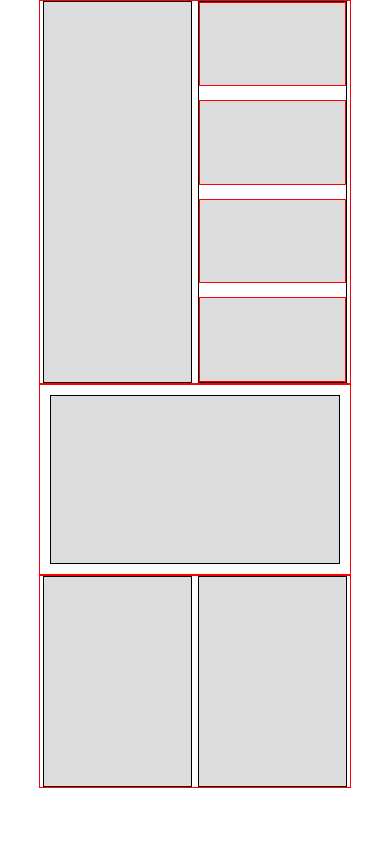
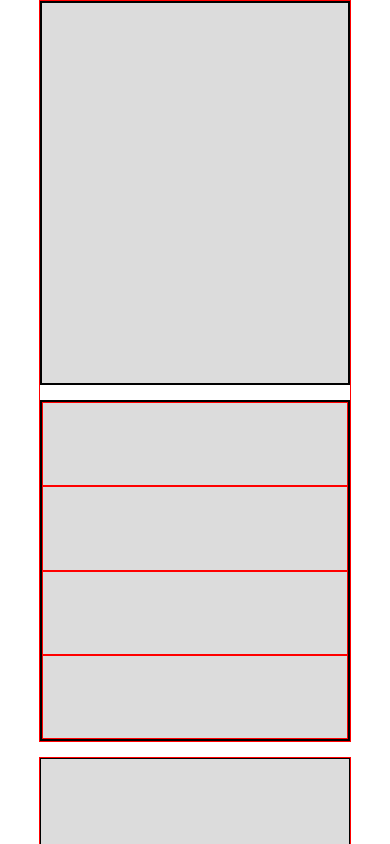
Before and after one commit to hasibkyau/AngularUi, an Angular app: page / in a window 390 px wide. Shown: the top 844 px of the page. Built offline with nearby package versions, Linux system fonts and the light colour scheme.

Commit message:
nested css and responsive ui

```diff
--- a/src/app/app.component.css
+++ b/src/app/app.component.css
@@ -10,19 +10,27 @@
   justify-content: center;
   flex-wrap: wrap;
   width: 100%;
+  gap:15px;
 
   .row {
     display: flex;
+    flex-wrap: wrap;
     justify-content: space-around;
     width: 80%;
     border: 1px solid red;
+    gap:15px;
 
     .col {
       display: flex;
       flex-direction: column;
       justify-content: space-between;
       width: 48%;
-      border: 1px solid black;
+      border: 2px solid black;
+
+      @media(max-width:900px){
+        width: 100%;
+    }
+
     }
 
     .items {
@@ -47,11 +55,11 @@
       }
 
       .middle {
-        margin: 10px;
         width: 100%;
         height: 20vh;
         background-color: gainsboro;
         border: 1px solid black;
+
       }
   }
 }
```
